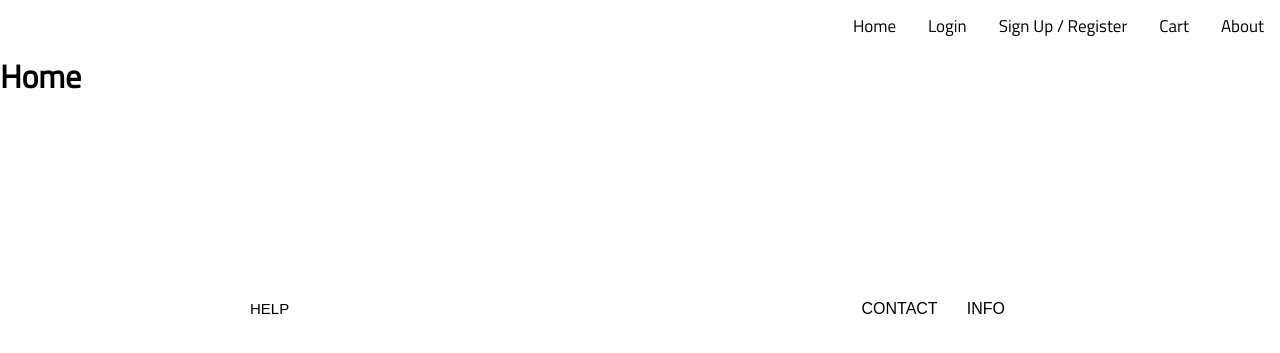
After one commit to kfang00/merit-winter-project, a Flask app: page /home in a window 1280 px wide. The commit adds this page. Shown: the top 353 px of the page. Run offline with Flask 2, Linux system fonts and the light colour scheme.

Commit message:
more routing

```diff
--- a/server.py
+++ b/server.py
@@ -3,8 +3,12 @@ import csv
 app = Flask(__name__)
 
 @app.route("/")
-def hello_world():
+def index():
     return render_template("index.html")
+
+@app.route("/home")
+def home():
+    return render_template("home.html")
 
 @app.route("/login")
 def login():
--- a/templates/cart.html
+++ b/templates/cart.html
@@ -43,7 +43,7 @@
         </div>
         <div>
             <button class="button">
-                <a class="b1">
+                <a class="b1" href = "/home">
                     Return To Shop
                 </a>
             </button>
--- /dev/null
+++ b/templates/home.html
@@ -0,0 +1,9 @@
+{% extends 'index.html' %}
+
+{% block header %}
+    <h1 class = "home-h1">{% block title %}Home{% endblock %}</h1>
+{% endblock %}
+
+{% block content %}
+<div></div>
+{% endblock %}
--- a/templates/index.html
+++ b/templates/index.html
@@ -12,7 +12,7 @@
 <body>
 	<div class="nav-bar">
 		<ul>
-			<li><a href="/">Home</a></li>
+			<li><a href="/home">Home</a></li>
 			<li><a href="/login">Login</a></li>
 			<li><a href="/signUp">Sign Up / Register</a></li>
 			<li><a href="/cart">Cart</a></li>
```
